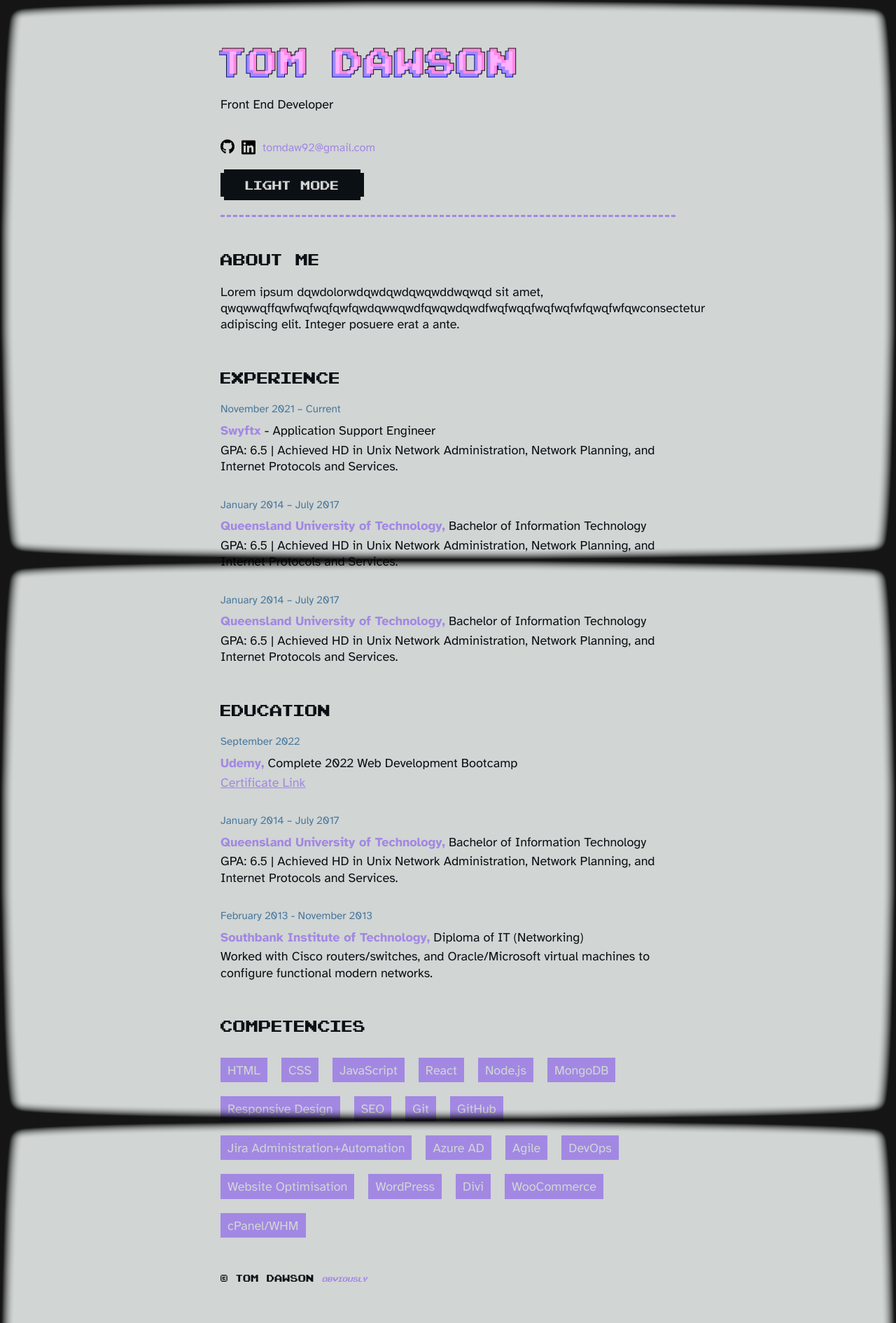
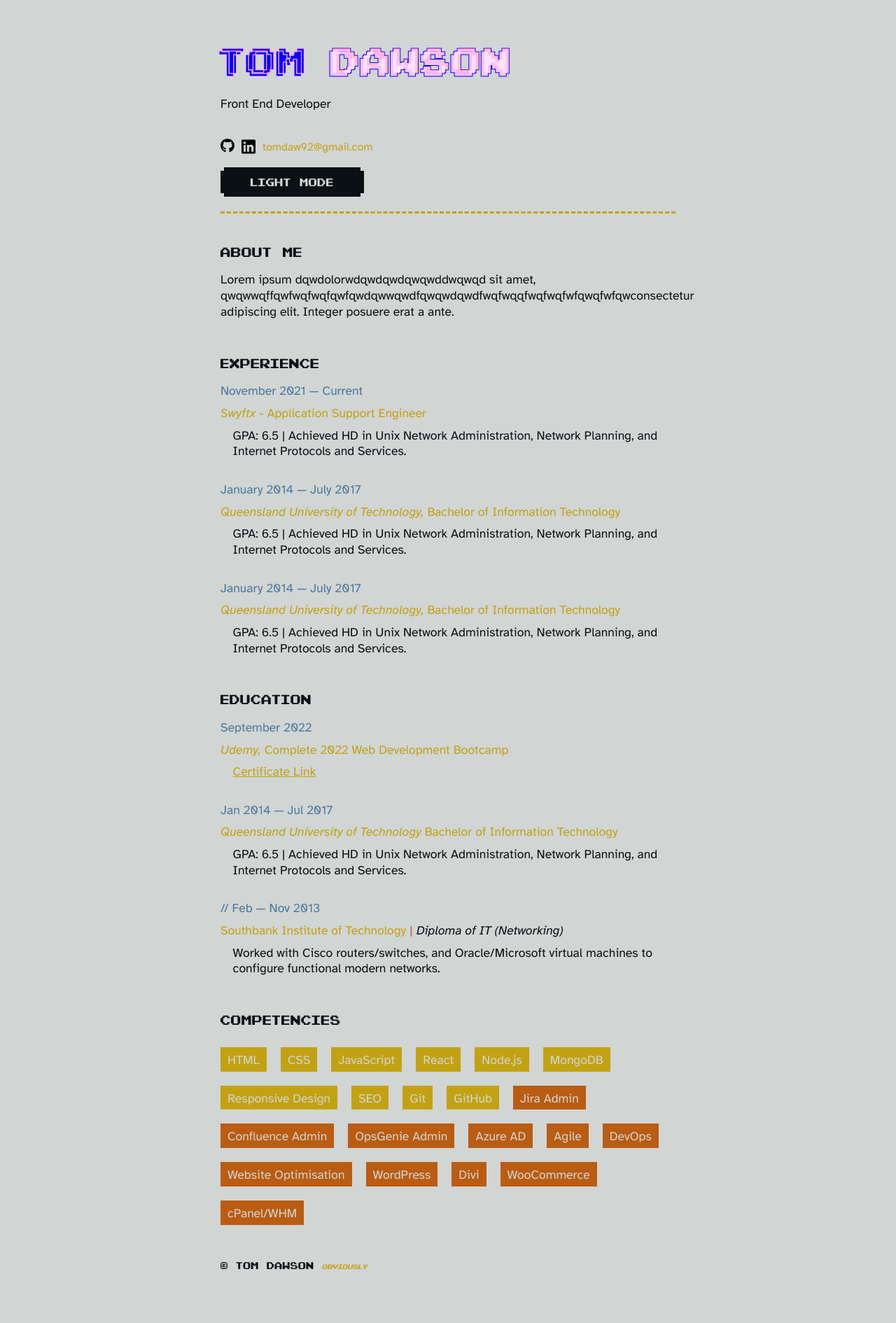
Before and after one commit to TomDawson/cv, a PHP site: page / in a window 1280 px wide. Shown: the whole page at 70% size. After the commit the page ends 1813 px from the top, so only its background shows below. Run offline with PHP 8.4, Linux system fonts and the light colour scheme.

Commit message:
cleaned design up

```diff
--- a/index.html
+++ b/index.html
@@ -8,7 +8,6 @@
   <!-- CSS -->
   <link rel="stylesheet" href="./styles/fonts.css"/>
   <link rel="stylesheet" href="./styles/style.css"/>
-  <link rel="stylesheet" href="./styles/buttons.css"/>
   <link rel="stylesheet" href="./styles/animations.css"/>
   <!-- SEO -->
   <title>Tom Dawson | Front End Developer</title>
@@ -55,9 +54,11 @@
 </head>
 <body class="preload">
   <div id="site-wrapper">
-    <div id="crt"></div>
     <header class="container">
-      <h1 class="chromatic-abberation"><span id="h1-tom">Tom</span> <span id="h1-dawson">Dawson</span></h1>
+      <h1 class="chromatic-abberation">
+        <span id="h1-tom">Tom</span>
+        <span id="h1-dawson">Dawson</span>
+      </h1>
       <p>Front End Developer</p>
       <nav>
         <ul>
@@ -83,7 +84,7 @@
     <main class="container">
       <summary class="sub-container">
         <h2>About Me</h2>
-        <p>
+        <p class="about">
           Lorem ipsum dqwdolorwdqwdqwdqwqwddwqwqd sit amet, qwqwwqffqwfwqfwqfqwfqwdqwwqwdfqwqwdqwdfwqfwqqfwqfwqfwfqwqfwfqwconsectetur adipiscing elit. Integer
           posuere erat a ante.
         </p>
@@ -91,36 +92,38 @@
       <section class="sub-container">
         <h3>Experience</h4>
         <p>
-          <span class="date">November 2021 – Current</span>
-          <span class="list-title"><em>Swyftx</em> - Application Support Engineer</span>
-          GPA: 6.5 | Achieved HD in Unix Network Administration, Network Planning, and Internet Protocols and Services.
+          <span class="date">November 2021 — Current</span>
+          <span class="p-title"><em>Swyftx</em> - Application Support Engineer</span>
+          <span class="description">GPA: 6.5 | Achieved HD in Unix Network Administration, Network Planning, and Internet Protocols and Services.</span>
         </p>
         <p>
-          <span class="date">January 2014 – July 2017</span>
-          <span class="list-title"><em>Queensland University of Technology,</em> Bachelor of Information Technology</span>
-          GPA: 6.5 | Achieved HD in Unix Network Administration, Network Planning, and Internet Protocols and Services.
+          <span class="date">January 2014 — July 2017</span>
+          <span class="p-title"><em>Queensland University of Technology,</em> Bachelor of Information Technology</span>
+          <span class="description">GPA: 6.5 | Achieved HD in Unix Network Administration, Network Planning, and Internet Protocols and Services.</span>
         </p>
         <p>
-          <span class="date">January 2014 – July 2017</span>
-          <span class="list-title"><em>Queensland University of Technology,</em> Bachelor of Information Technology</span>
-          GPA: 6.5 | Achieved HD in Unix Network Administration, Network Planning, and Internet Protocols and Services.
+          <span class="date">January 2014 — July 2017</span>
+          <span class="p-title"><em>Queensland University of Technology,</em> Bachelor of Information Technology</span>
+          <span class="description">GPA: 6.5 | Achieved HD in Unix Network Administration, Network Planning, and Internet Protocols and Services.</span>
         </p>
       </section>
       <section class="sub-container">
         <h4>Education</h3>
         <p>
           <span class="date">September 2022</span>
-          <span class="list-title"><em>Udemy,</em> Complete 2022 Web Development Bootcamp</span><a target="_blank" href="https://www.udemy.com/certificate/UC-0914e4fc-0177-4a59-8f55-6ad1140581eb/">Certificate Link</a>
+          <span class="p-title"><em>Udemy,</em> Complete 2022 Web Development Bootcamp</span>
+          <span class="description"><a target="_blank" href="https://www.udemy.com/certificate/UC-0914e4fc-0177-4a59-8f55-6ad1140581eb/">Certificate Link</a></span>
         </p>
         <p>
-          <span class="date">January 2014 – July 2017</span>
-          <span class="list-title"><em>Queensland University of Technology,</em> Bachelor of Information Technology</span>
-          GPA: 6.5 | Achieved HD in Unix Network Administration, Network Planning, and Internet Protocols and Services.
+          <span class="date">Jan 2014 — Jul 2017</span>
+          <span class="p-title"><em>Queensland University of Technology</em> Bachelor of Information Technology</span>
+          <span class="description">GPA: 6.5 | Achieved HD in Unix Network Administration, Network Planning, and Internet Protocols and Services.</span>
         </p>
         <p>
-          <span class="date">February 2013 - November 2013</span>
-          <span class="list-title"><em>Southbank Institute of Technology,</em> Diploma of IT (Networking)</span>
-          Worked with Cisco routers/switches, and Oracle/Microsoft virtual machines to configure functional modern networks.
+          <span class="date">// Feb — Nov 2013</span>
+          <span class="p-title">Southbank Institute of Technology</span>
+          <span class="p-subtitle">Diploma of IT (Networking)</span>
+          <span class="description">Worked with Cisco routers/switches, and Oracle/Microsoft virtual machines to configure functional modern networks.</span>
         </p>
       </section>
       <section class="sub-container">
@@ -136,7 +139,9 @@
           <li class="primary-skill">SEO</li>
           <li class="primary-skill">Git</li>
           <li class="primary-skill">GitHub</li>
-          <li class="secondary-skill">Jira Administration+Automation</li>
+          <li class="secondary-skill">Jira Admin</li>
+          <li class="secondary-skill">Confluence Admin</li>
+          <li class="secondary-skill">OpsGenie Admin</li>
           <li class="secondary-skill">Azure AD</li>
           <li class="secondary-skill">Agile</li>
           <li class="secondary-skill">DevOps</li>
@@ -152,8 +157,12 @@
       <p>&copy;<?php echo date("Y"); ?> Tom Dawson <span class="obviously">obviously</span></p>
     </footer>
     <!-- Chromatic Abberation | Values = "R/G/B/A" -->
+
+
     <svg width="0" height="0">
       <filter id="chromatic-abberation">
+
+
         <feColorMatrix type="matrix"
           result="red_"
           values="3 0 0 0 0
@@ -161,6 +170,8 @@
                   0 0 1 0 0
                   0 0 0 1 0"/>
         <feOffset in="red_" dx="2" dy="-2" result="red"/>
+
+
         <feColorMatrix type="matrix"
           in="SourceGraphic"
           result="blue_"
@@ -170,8 +181,12 @@
                   0 0 0 1 0"/>
         <feOffset in="blue_" dx="-2" dy="2" result="blue"/>
         <feBlend mode="screen" in="red" in2="blue"/>
+
+
       </filter>
     </svg>
+
+
   </div>
   <!-- Asynchronous JS -->
   <script src="./scripts/script.js"></script>
--- a/styles/animations.css
+++ b/styles/animations.css
@@ -12,7 +12,7 @@ html:focus-within {
   }
 
 /* Transitions */
-nav, hr, img, a, .container, #h1-tom, #h1-dawson, .primary-skill, .secondary-skill {
+nav, hr, img, a, .container, #h1-tom, #h1-dawson, .primary-skill, .secondary-skill, .pixel-button {
   -webkit-transition: all 0.3s;
   -moz-transition: all 0.3s;
   -ms-transition: all 0.3s;
--- a/styles/buttons.css
+++ /dev/null
@@ -1,45 +0,0 @@
-/* Normalise button styling */
-button,
-[type="button"],
-[type="reset"],
-[type="submit"] {
-    overflow: visible;
-    font-family: 'Pixel NES', sans-serif;
-    font-size: 100%;
-    line-height: 1.15;
-    margin: 0;
-    text-transform: none;
-    appearance: button;
-    -webkit-appearance: button;
-    border-width:0px;
-}
-
-/* Pixel Button */
-.pixel-button {
-    cursor: pointer;
-    display: block;
-    padding: 7px 10px;
-    margin-left: 5px; /* Offset box-shadow for alignment */
-    min-width: 195px;
-    max-width: 195px;
-    color: var(--background);
-    background-color: var(--text-1);
-    box-shadow:   -5px 0 0 0 var(--text-1),
-                   5px 0 0 0 var(--text-1),
-                   0 -5px 0 0 var(--text-1),
-                   0 5px 0 0 var(--text-1);
-    transition: all 0.3s; /* Theme Toggle */
-}
-
-.pixel-button:active {
-    top: 2px;
-}
-
-.pixel-button:hover {
-    color: var(--text-1);
-    background-color: var(--accent-1);
-    box-shadow:   -5px 0 0 0 var(--accent-1),
-                   5px 0 0 0 var(--accent-1),
-                   0 -5px 0 0 var(--accent-1),
-                   0 5px 0 0 var(--accent-1);
-}
--- a/styles/style.css
+++ b/styles/style.css
@@ -1,36 +1,35 @@
 /* Theming and Structure */
 
 html[data-theme='light'] {
-  --text-1: #0B1014;
-  --text-2: #49789e;
-  --background: #D1D5D4;/* Opaque background overlay */
-  --link: #A288E3;
-  --accent-1: #A288E3;
-  --accent-2: #A288E3;
-  --highlight-background: var(--text-1);
-  --highlight-text: var(--accent-1);
+  --background: #D1D5D4;
+  --text-body: #0B1014;
+  --text-link: #009BC6;
+  --text-faded: #49789e;
+  --text-title: #c2a212;
+  --text-subtitle: #BA5C12;
+  --accent-1: pink;
+  --accent-2: blue;
 }
 
 html[data-theme='dark'] {
-  --text-1: #E3E3DD;
-  --text-2: #a5a59f;
-  --background: #30312c;/* Transparent background overlay */
-  --link: #A288E3;
-  --accent-1: #A288E3;
-  --accent-2: #A288E3;
-  --highlight-background: var(--text-1);
-  --highlight-text: var(--accent-1);
+  --background: #1B1B26;
+  --text-body: #E3E3DD;
+  --text-link: #AA9FFF;
+  --text-faded: #435260;
+  --text-title: #AA9FFF;
+  --text-subtitle: #F5D324;
+  --accent-1: #fff;
+  --accent-2: #000;
 }
 
 body {
   font-family: 'Atkinson Hyperlegible', sans-serif;
-  font-size: 18px;
-  color: var(--text-1);
+  font-size: 1.1em;
+  color: var(--text-body);
   background-color: var(--background);
   text-align: left;
   text-rendering: optimizeSpeed;
   line-height: 1.3;
-  letter-spacing: 0em;
   margin: 0;
   padding: 0;
 }
@@ -46,7 +45,7 @@ body {
   z-index: 1;
 }
 
-#crt {
+/*#crt {
   background-image: url('../images/crt.png');
   background-repeat: no-repeat;
   background-size: 100% 100%;
@@ -57,7 +56,7 @@ body {
   position: absolute;
   z-index: 3;
   opacity: 0.9;
-}
+}*/
 
 /* Typography */
 
@@ -65,11 +64,6 @@ h1, h2, h3, h4, h5, h6 {
   font-family: 'Pixel NES', sans-serif;
   font-weight: 100;
   margin: 0;
-}
-
-h2, h3, h4, h5, h6 {
-  font-size:1.3em;
-  margin-block: 1em;
   line-height:1;
 }
 
@@ -77,45 +71,19 @@ h1 {
   font-size: 3em;
   line-height: 1;
   text-transform: uppercase;
-  overflow: hidden;
+  overflow: visible;
   letter-spacing: 2px;
 }
 
 #h1-tom {
-  -webkit-text-stroke: 1px var(--text-1);
+  -webkit-text-stroke: 1px var(--accent-1);
   -webkit-text-fill-color: var(--accent-2);
   margin-right: -10px;
 }
 
 #h1-dawson {
-  -webkit-text-stroke: 1px var(--text-1);
+  -webkit-text-stroke: 1px var(--accent-2);
   -webkit-text-fill-color: var(--accent-1);
-}
-
-em {
-  font-weight: 700;
-  font-style: normal;
-  color: var(--accent-1);
-}
-
-.list-title {
-  display: block;
-  padding-bottom: 4px;
-  /* Underline Stuff
-  text-decoration: underline;
-  text-decoration-style: dashed;
-  text-decoration-thickness: 2px;
-  text-underline-offset: 4px;
-  text-decoration-color: var(--accent-1);
-  */
-}
-
-.date {
-  color: var(--text-2);
-  display: block;
-  padding-bottom: 10px;
-  font-size: 0.85em;
-  font-style:normal;
 }
 
 /* Chromatic Abberation */
@@ -124,6 +92,57 @@ em {
   -webkit-filter: url(#chromatic-abberation);
   filter: url(#chromatic-abberation);
 }
+
+h2, h3, h4, h5, h6 {
+  font-size:1.1em;
+  margin-block: 1em;
+}
+
+/*
+.about {
+
+};
+*/
+
+.date {
+  color: var(--text-faded);
+  display: block;
+  padding-bottom: 0.5em;
+  font-size: 1em;
+  font-style:normal;
+}
+
+.p-title {
+  padding-bottom: 0.5em;
+  color: var(--text-title);
+}
+/*.p-title::after {}*/
+
+.p-subtitle {
+  color: var(--text-body);
+  font-style: italic;
+  font-weight: 100;
+}
+
+.p-subtitle::before {
+  content: ' | ';
+  color: var(--text-subtitle);
+}
+
+.description {
+  display:block;
+  padding-left: 1em;
+  padding-top: 0.5em;
+}
+
+/*
+.description::before {
+  position: absolute;
+  left:0px;
+  color: var(--text-2);
+  content:'·';
+}
+*/
 
 /* Page Structure */
 
@@ -173,12 +192,12 @@ p:not(:last-child) {
 }
 
 .primary-skill {
-  background-color: var(--accent-1);
+  background-color: var(--text-title);
   color: var(--background);
 }
 
 .secondary-skill {
-  background-color: var(--accent-2);
+  background-color: var(--text-subtitle);
   color: var(--background);
 }
 
@@ -190,11 +209,11 @@ hr {
   margin: 45px 0px 10px 0px;
   padding:0px 15px 0px 15px;
   border: none;
-  border-bottom: dashed 3px var(--accent-1);
+  border-bottom: dashed 3px var(--text-title);
 }
 
 a {
-  color: var(--accent-1);
+  color: var(--text-title);
 }
 
 a:hover, img:hover {
@@ -233,14 +252,14 @@ header nav a.email-address {
 }
 
 ::selection {
-  background: var(--highlight-background);
-  color: var(--highlight-text);
+  background: var(--text-body);
+  color: var(--background);
   text-shadow: none;
 }
 
 ::-moz-selection {
-  background: var(--highlight-background);
-  color: var(--highlight-text);
+  background: var(--text-body);
+  color: var(--background);
   text-shadow: none;
 }
 
@@ -253,7 +272,7 @@ footer.container {
 }
 
 .obviously {
-  color: var(--accent-1);
+  color: var(--text-title);
   font-size: 0.6rem;
   font-style: italic;
   font-weight: 100;
@@ -262,11 +281,55 @@ footer.container {
 /* Scrollbar */
 
 ::-webkit-scrollbar {
-  width: 5px;
-  background: var(--accent-1); /* Background */
+  width: 4px;
+  background: var(--background); /* Background */
 }
 
 ::-webkit-scrollbar-thumb {
-  border-radius: 0px;
-  background: var(--background); /* Foreground */
+  background: var(--text-title); /* Foreground */
 }
+
+/* Button styling */
+button,
+[type="button"],
+[type="reset"],
+[type="submit"] {
+    overflow: visible;
+    font-family: 'Pixel NES', sans-serif;
+    font-size: 16px;
+    line-height: 1.15;
+    margin: 0;
+    text-transform: none;
+    appearance: button;
+    -webkit-appearance: button;
+    border-width:0px;
+}
+
+/* Pixel Button */
+.pixel-button {
+    cursor: pointer;
+    display: block;
+    padding: 7px 10px;
+    margin-left: 5px; /* Offset box-shadow for alignment */
+    min-width: 195px;
+    max-width: 195px;
+    color: var(--background);
+    background-color: var(--text-body);
+    box-shadow:   -5px 0 0 0 var(--text-body),
+                   5px 0 0 0 var(--text-body),
+                   0 -5px 0 0 var(--text-body),
+                   0 5px 0 0 var(--text-body);
+}
+
+.pixel-button:active {
+    top: 2px;
+}
+
+.pixel-button:hover {
+    color: var(--text-body);
+    background-color: var(--text-title);
+    box-shadow:   -5px 0 0 0 var(--text-title),
+                   5px 0 0 0 var(--text-title),
+                   0 -5px 0 0 var(--text-title),
+                   0 5px 0 0 var(--text-title);
+}
```
